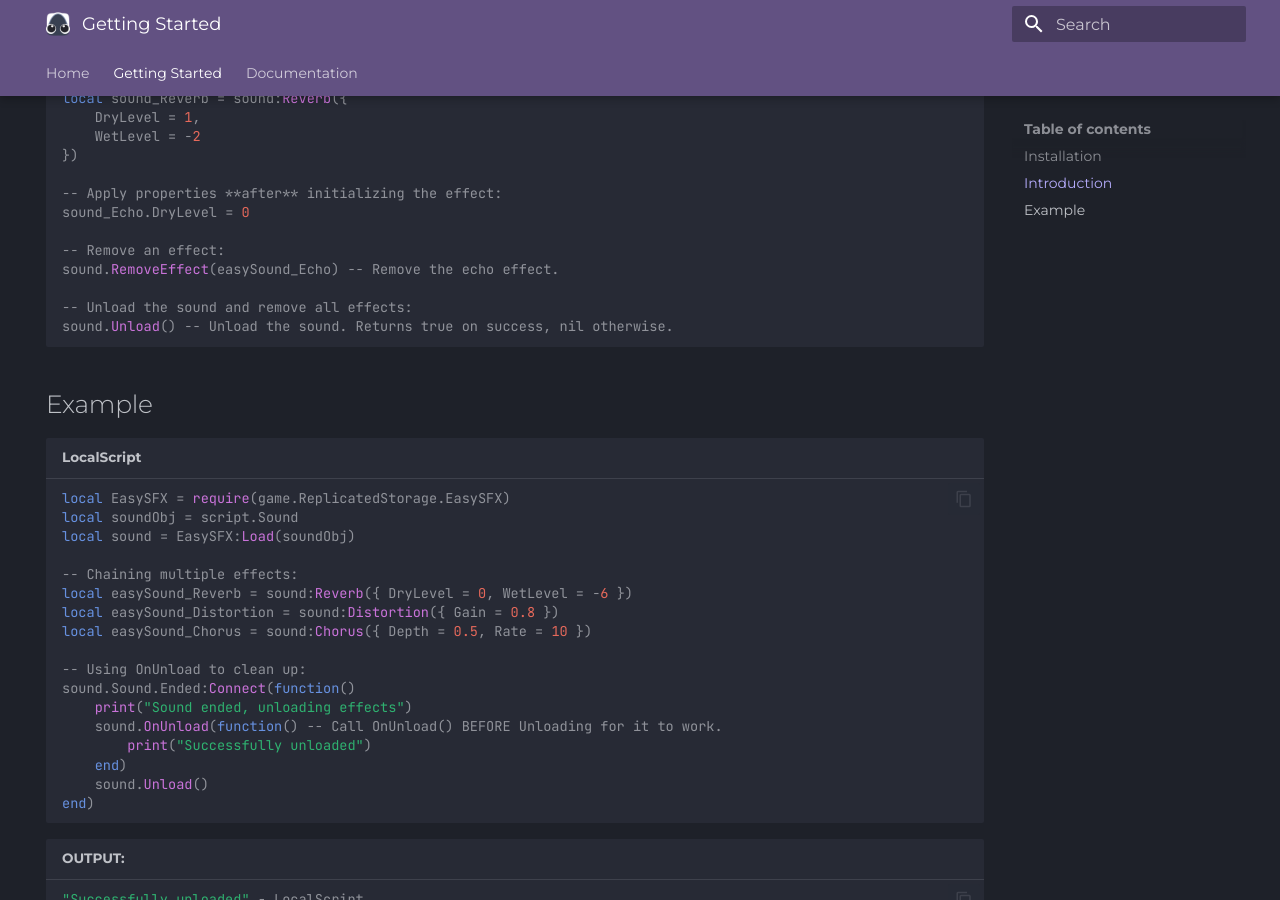
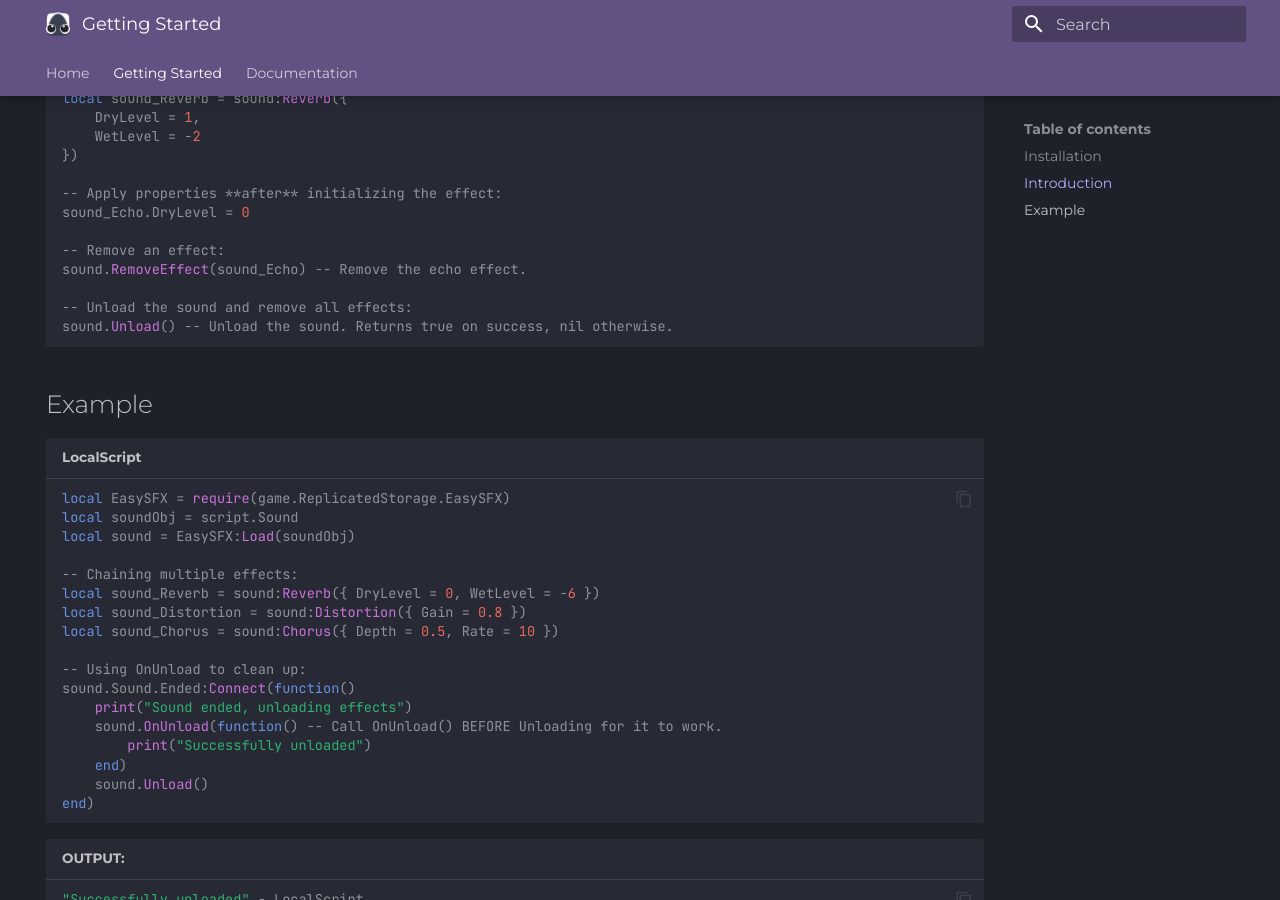
Before and after one commit to Withoutruless/EasySFX, an MkDocs documentation site: the page built from docs/api/getting-started/index.md, in a window 1280 px wide and 900 px high, scrolled down 795 px. Built offline with MkDocs 1.6.1 and Material for MkDocs 9.7.7, drawn with Linux system fonts in a browser that asks for light colours.

Commit message:
Update index.md

```diff
--- a/docs/api/getting-started/index.md
+++ b/docs/api/getting-started/index.md
@@ -38,7 +38,7 @@ local sound_Reverb = sound:Reverb({
 sound_Echo.DryLevel = 0
 
 -- Remove an effect:
-sound.RemoveEffect(easySound_Echo) -- Remove the echo effect.
+sound.RemoveEffect(sound_Echo) -- Remove the echo effect.
 
 -- Unload the sound and remove all effects:
 sound.Unload() -- Unload the sound. Returns true on success, nil otherwise.
@@ -52,9 +52,9 @@ local soundObj = script.Sound
 local sound = EasySFX:Load(soundObj)
 
 -- Chaining multiple effects:
-local easySound_Reverb = sound:Reverb({ DryLevel = 0, WetLevel = -6 })
-local easySound_Distortion = sound:Distortion({ Gain = 0.8 })
-local easySound_Chorus = sound:Chorus({ Depth = 0.5, Rate = 10 })
+local sound_Reverb = sound:Reverb({ DryLevel = 0, WetLevel = -6 })
+local sound_Distortion = sound:Distortion({ Gain = 0.8 })
+local sound_Chorus = sound:Chorus({ Depth = 0.5, Rate = 10 })
 
 -- Using OnUnload to clean up:
 sound.Sound.Ended:Connect(function()
```
